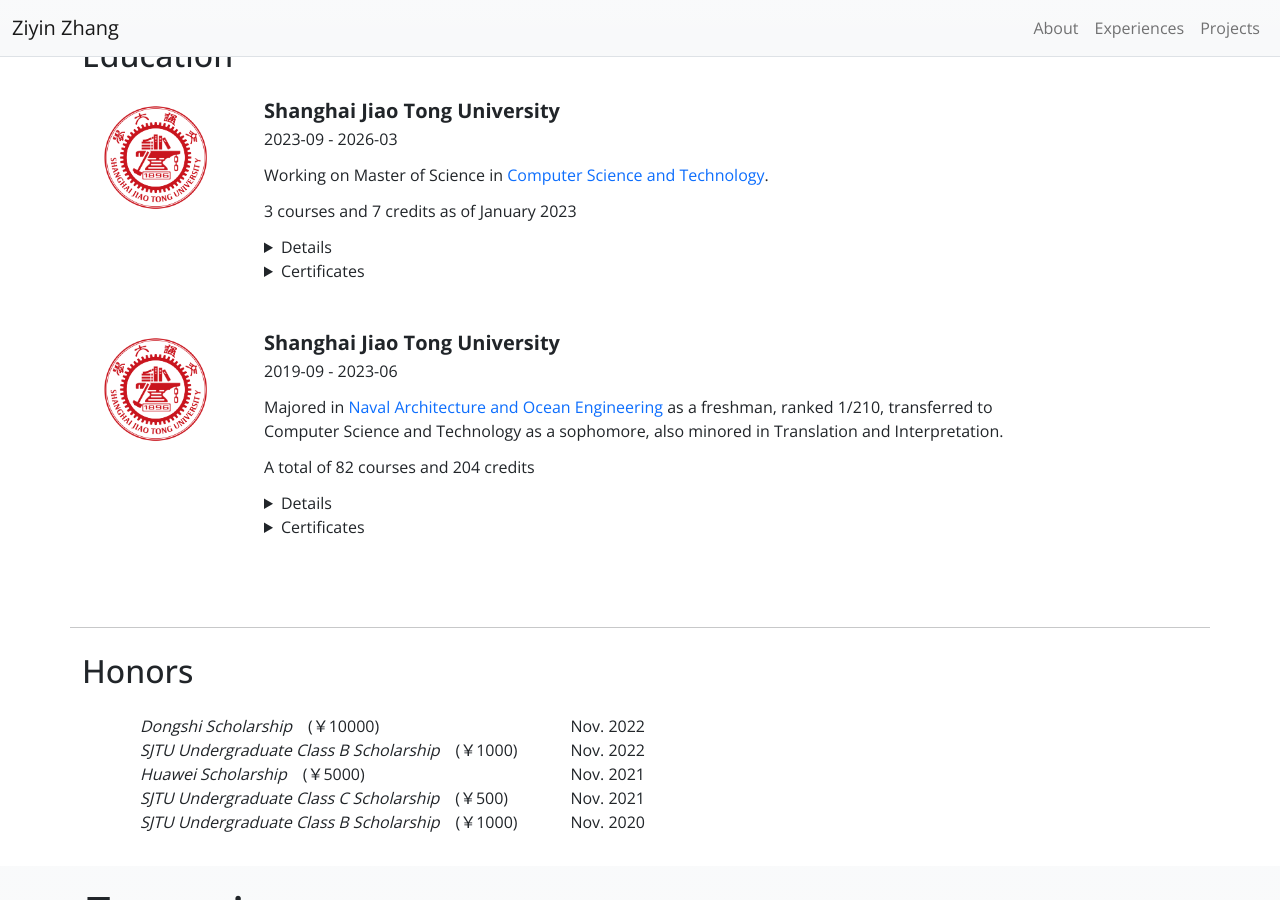
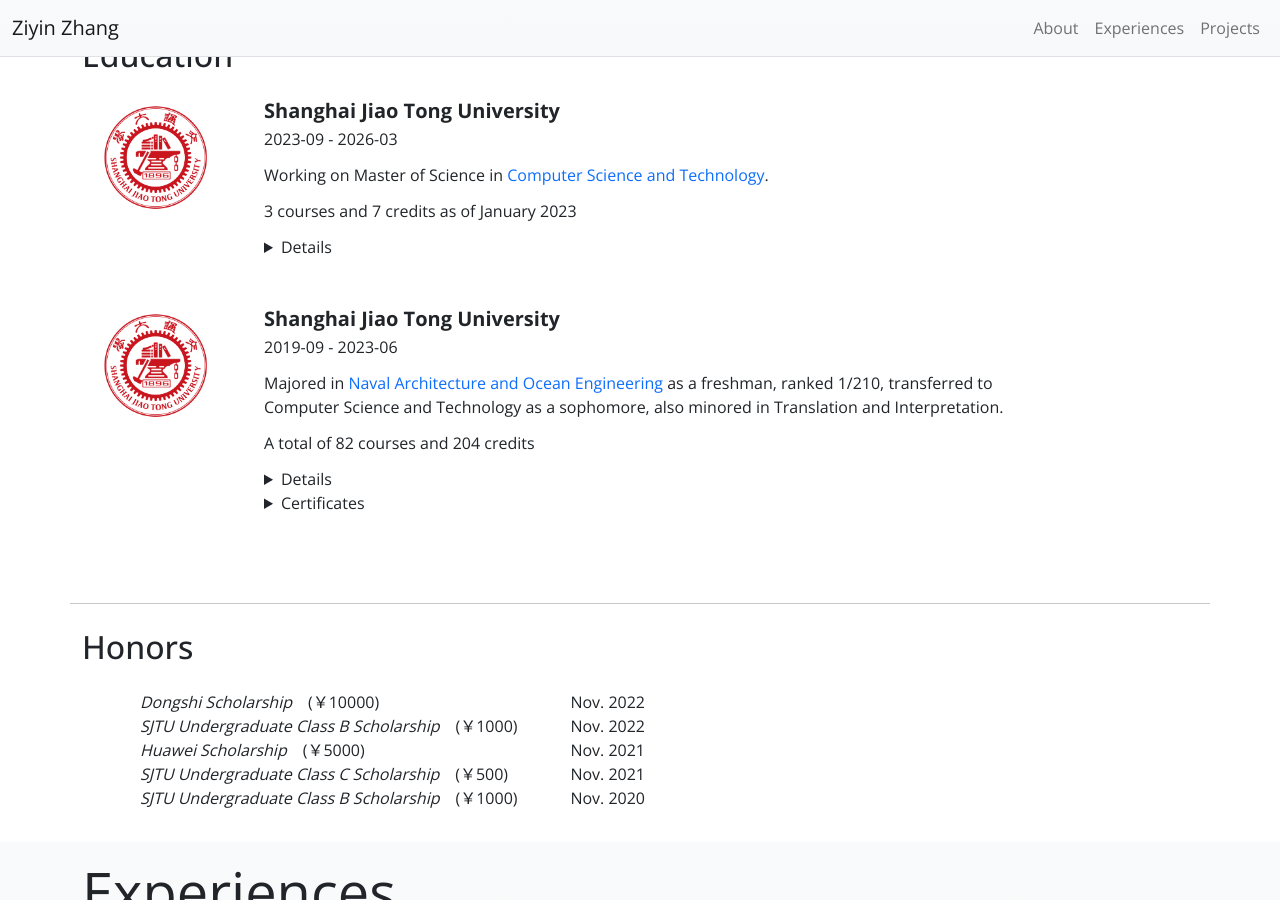
Before and after one commit to Geralt-Targaryen/Geralt-Targaryen.github.io, a Jekyll site: the page built from index.html, in a window 1280 px wide and 900 px high, scrolled down 834 px. Built offline with Jekyll 4.4.1, drawn with Linux system fonts in a browser that asks for light colours.

Commit message:
certificates

```diff
--- a/_data/bio.json
+++ b/_data/bio.json
@@ -101,7 +101,11 @@
       "major": "Majored in <a href=\"https://naoce.sjtu.edu.cn\" target=\"_blank\">Naval Architecture and Ocean Engineering</a> as a freshman, ranked 1/210, transferred to Computer Science and Technology as a sophomore, also minored in Translation and Interpretation.",
       "course_template": "<ul> <li>MA<ul>  <li>Calculus: 97/100</li> </ul></li> <li>CS<ul> <li>Electric Circuits: 100/100</li> </ul></li>  </ul>",
       "course": "<ul> <li>MATH<ul>  <li>Calculus: A</li> <li>Probability Theory and Statistics: 92/100</li> <li>Linear Algebra: 94/100</li> <li>Discrete Mathematics: 99/100</li> <li>Algorithm and Complexity: 94/100</li> </ul></li>       <li>CS<ul> <li>C++ programming: 98/100</li> <li>Data Structure: 94/100</li> <li>Operating System: 95/100</li> <li>Computer System Architecture: 95/100</li> <li>Principles of Compiler: 97/100</li> <li>Computer Graphics: 94/100</li> <li>Computer Networking: 98/100</li> </ul></li>      <li>AI<ul> <li>Principles of Data Science: 100/100</li> <li>Artificial Intelligence: 98/100</li> <li>Machine Learning: 97/100</li> <li>Reinforcement Learning: 92/100</li> <li>Natural Language Processing: 98.5/100</li> <li>Data Mining: 97/100</li> </ul></li>       <li>LANG<ul> <li>English Reading and Writing: 96/100</li> <li>Basic Latin: 98/100</li> <li>Interpretation: 98/100</li>  </ul></li>      </ul>",
-      "certificate": "<ul> <li>CET-4: 650</li> <li>CET-6: 631</li> <li>TEM-4: 90</li> </ul>",
+      "certificate": [
+        {
+          "certificate": "<ul> <li>CET-4: 650</li> <li>CET-6: 631</li> <li>TEM-4: 90</li> </ul>"
+        }
+      ],
       "summary": "A total of 82 courses and 204 credits",
       "startDate": "2019-09",
       "endDate": "2023-06",
--- a/_includes/about/about.html
+++ b/_includes/about/about.html
@@ -73,7 +73,9 @@
               <p style="line-height: 150%;">{{ education.major }}</p>
               <p>{{ education.summary }}</p>
               <details style="line-height: 150%;"><summary>Details</summary>{{ education.course }}</details>
-              <details style="line-height: 150%;"><summary>Certificates</summary>{{ education.certificate }}</details>
+              {% for cert in education.certificate %}
+              <details style="line-height: 150%;"><summary>Certificates</summary>{{ cert.certificate }}</details>
+              {% endfor %}
               <!--add an empty line-->
               <br>
             </div>
```
